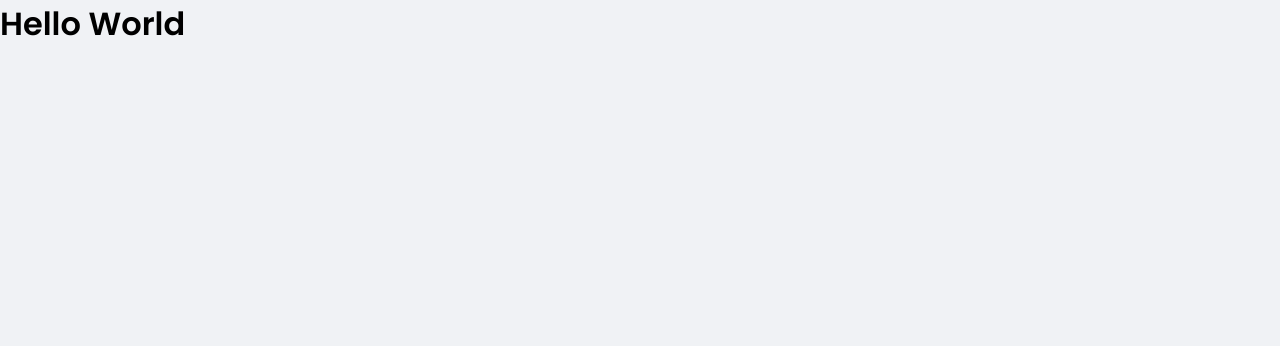
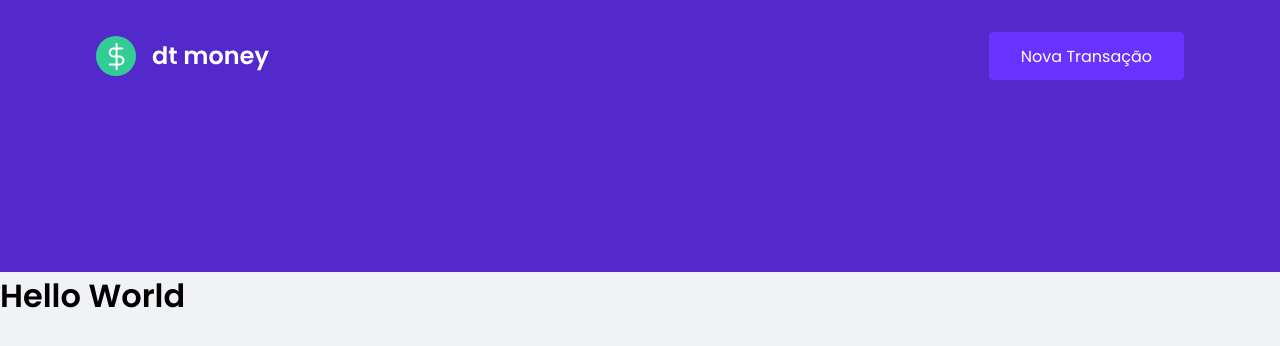
Before and after one commit to patrickmaciel/ignite-reactjs-dtmoney, a React (Create React App) app: page / in a window 1280 px wide. Shown: the top 346 px of the page. Built offline with nearby package versions, Linux system fonts and the light colour scheme.

Commit message:
Componente: Header

```diff
--- a/src/App.tsx
+++ b/src/App.tsx
@@ -1,10 +1,12 @@
 import { GlobalStyle} from "./styles/global";
+import {Header} from "./components/Header";
 
 export function App() {
   return (
-    <div className="App">
+    <>
       <GlobalStyle />
+      <Header />
       <h1>Hello World</h1>
-    </div>
+    </>
   );
 }
--- /dev/null
+++ b/src/components/Header/index.tsx
@@ -0,0 +1,13 @@
+import logoImg from '../../assets/logo.svg'
+import { Container, Content } from './styles'
+
+export function Header() {
+  return (
+    <Container>
+      <Content>
+        <img src={logoImg} alt="dt money"/>
+        <button>Nova Transação</button>
+      </Content>
+    </Container>
+  )
+}
--- /dev/null
+++ b/src/components/Header/styles.ts
@@ -0,0 +1,29 @@
+import styled from 'styled-components'
+
+export const Container = styled.header`
+  background: var(--blue);
+`
+
+export const Content = styled.div`
+  max-width: 1120px;
+  margin: 0 auto;
+  padding: 2rem 1rem 12rem;
+  display: flex;
+  align-items: center;
+  justify-content: space-between;
+
+  button {
+    font-size: 1rem;
+    color: #fff;
+    background: var(--blue-light);
+    border: 0;
+    padding: 0 2rem;
+    border-radius: 0.25rem;
+    height: 3rem;
+    transition: 0.2s ease-in;
+
+    &:hover {
+      filter: brightness(0.9);
+    }
+  }
+`
```
